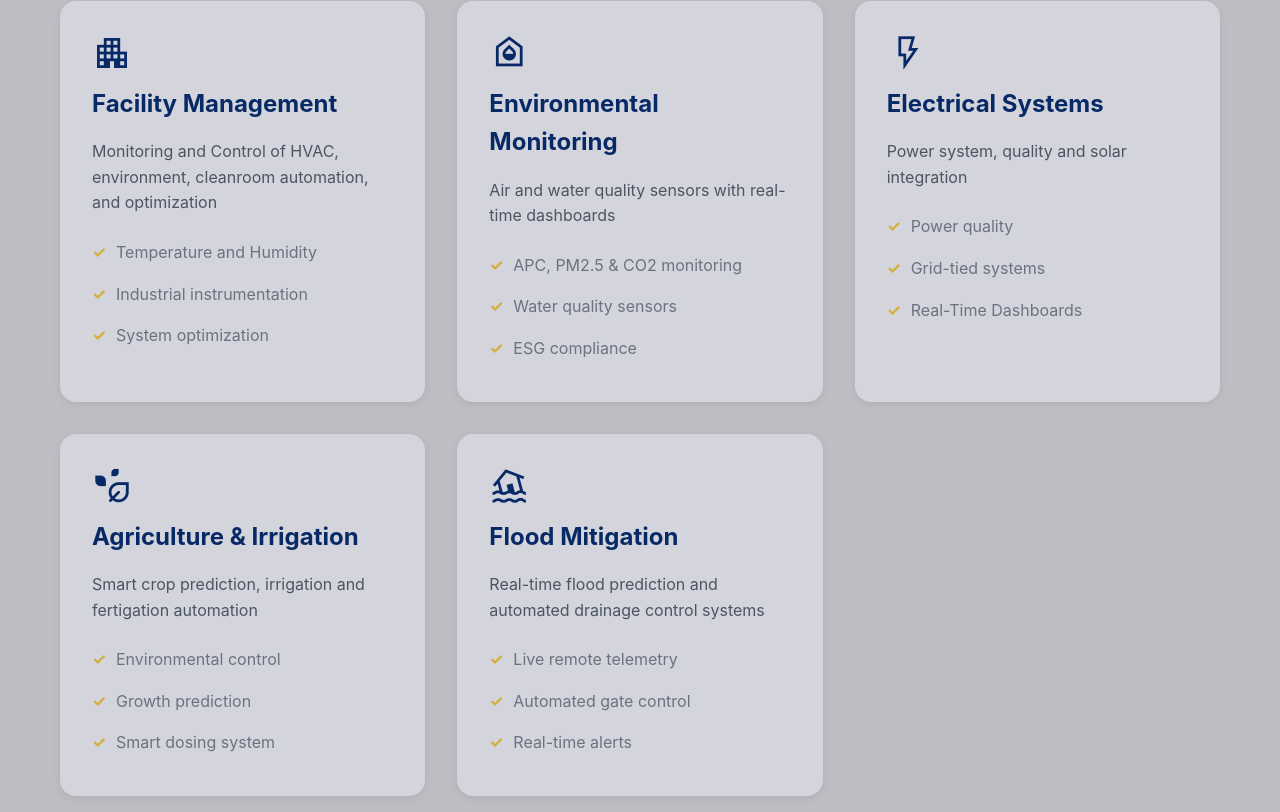
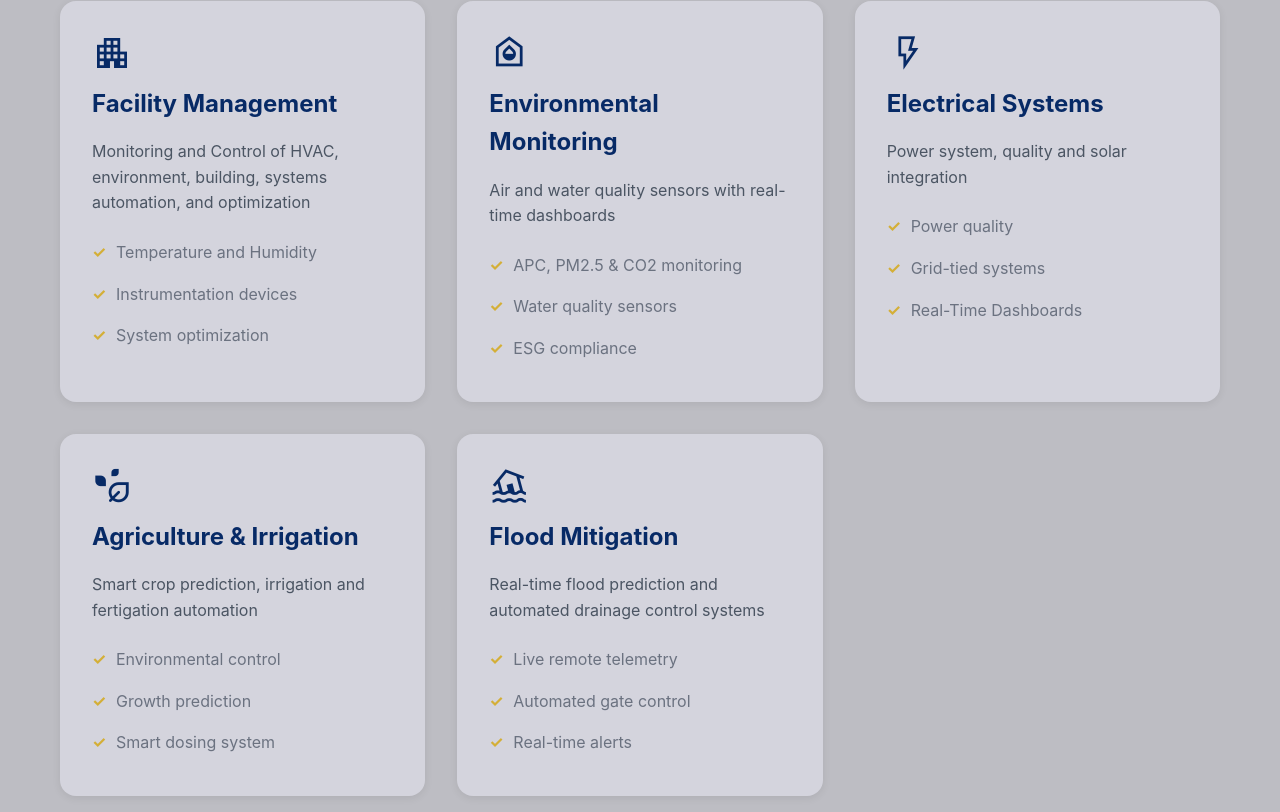
Before and after one commit to verdeiqsb/web, a plain HTML site: page index.html in a window 1280 px wide. Shown: the part 1036-1848 px from the top of the page. Drawn offline with nearby package versions, Linux system fonts and the light colour scheme.

Commit message:
Fix display

```diff
--- a/index.html
+++ b/index.html
@@ -80,10 +80,10 @@
                         <span class="material-symbols-outlined icon-svg domain-icon-img">apartment</span>
                     </div>
                     <h3>Facility Management</h3>
-                    <p>Monitoring and Control of HVAC, environment, cleanroom automation, and optimization</p>
+                    <p>Monitoring and Control of HVAC, environment, building, systems automation, and optimization</p>
                     <ul class="domain-features">
                         <li>Temperature and Humidity</li>
-                        <li>Industrial instrumentation</li>
+                        <li>Instrumentation devices</li>
                         <li>System optimization</li>
                     </ul>
                 </div>
```
